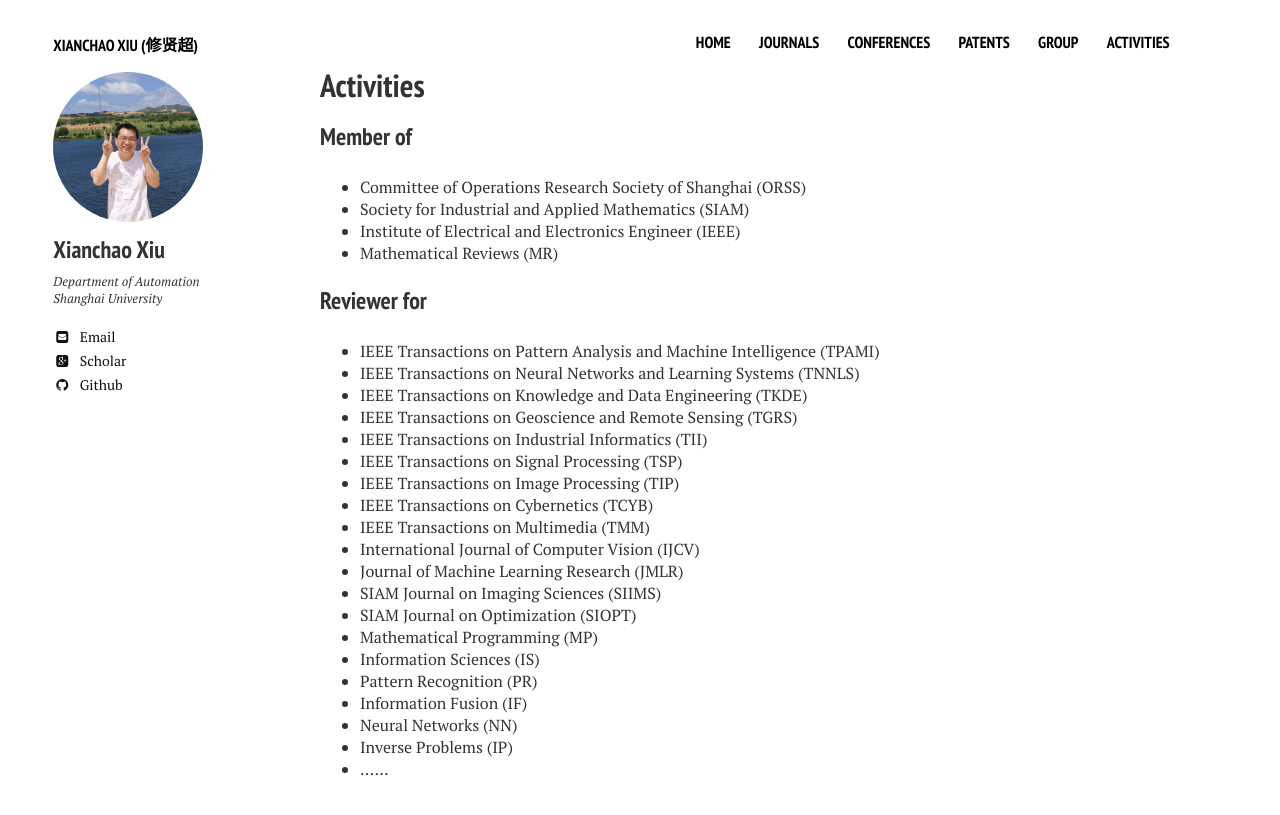
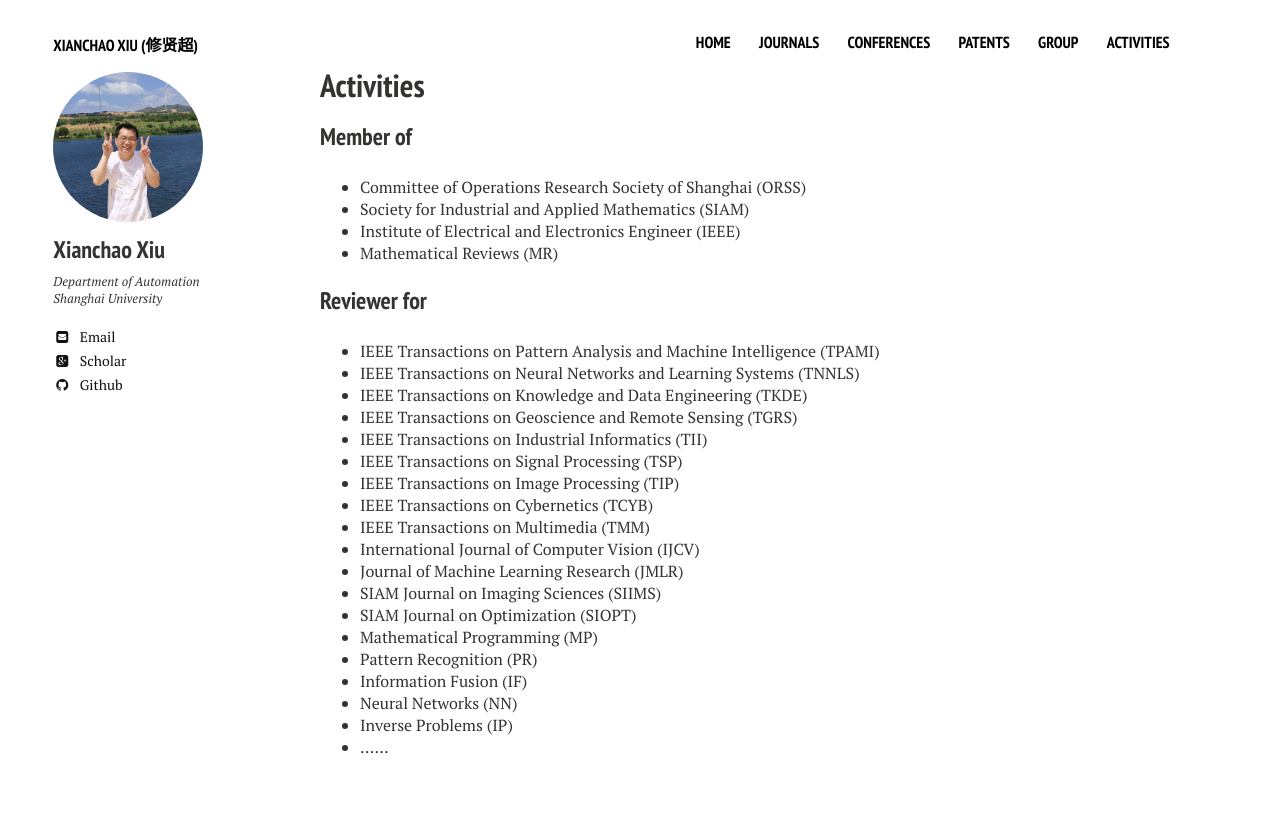
Before and after one commit to xianchaoxiu/xianchaoxiu.github.io, a Jekyll site: the page built from activities/index.md, in a window 1280 px wide. Shown: the top 815 px of the page. Built offline with Jekyll 4.4.1, drawn with Linux system fonts in a browser that asks for light colours; nearby versions of some CDN libraries.

Commit message:
Update index.md

```diff
--- a/activities/index.md
+++ b/activities/index.md
@@ -30,7 +30,6 @@ share: false
 * SIAM Journal on Imaging Sciences (SIIMS) <br>
 * SIAM Journal on Optimization (SIOPT) <br>
 * Mathematical Programming (MP) <br>
-* Information Sciences (IS) <br>
 * Pattern Recognition (PR) <br>
 * Information Fusion (IF) <br>
 * Neural Networks (NN) <br>
```
